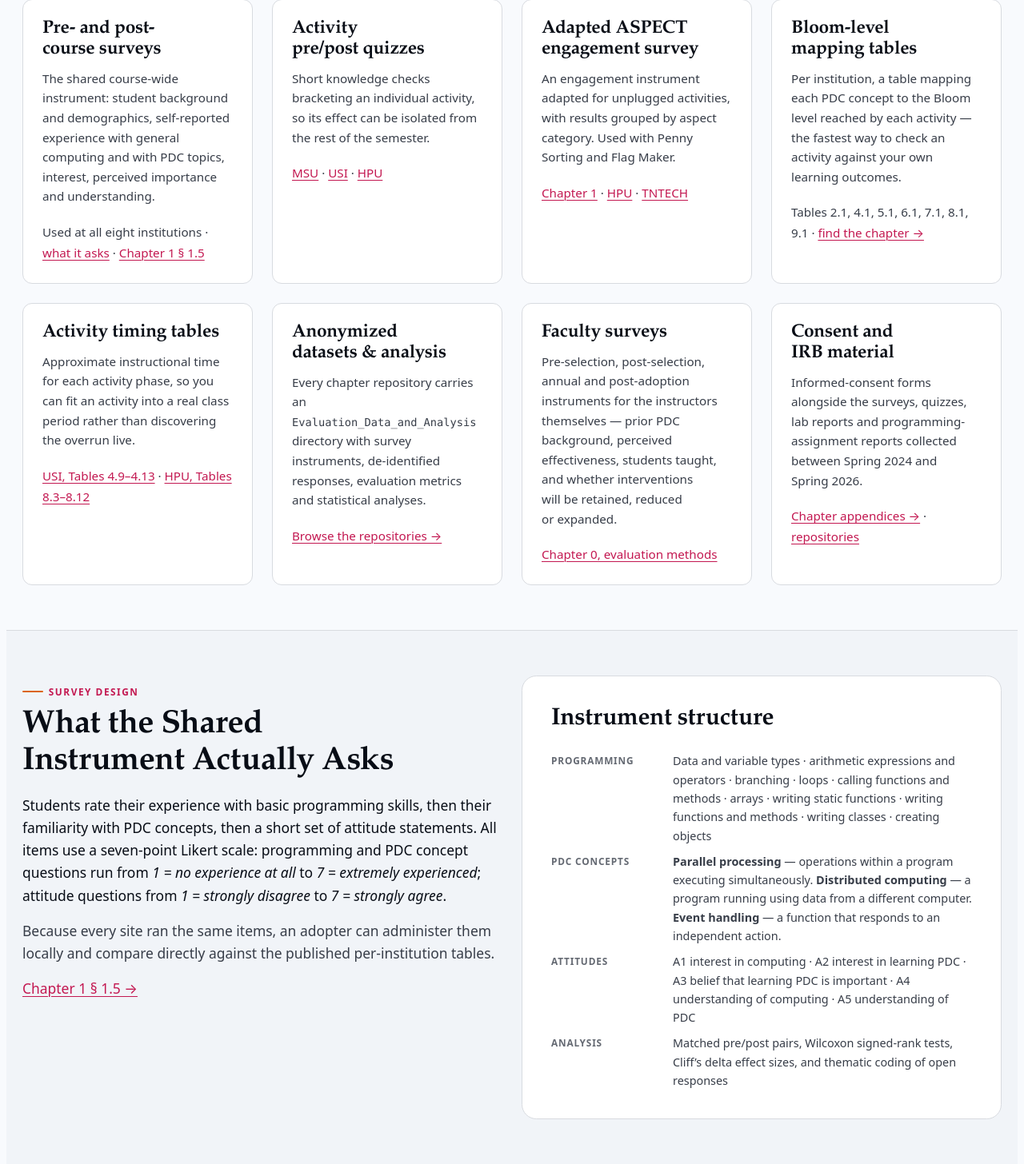
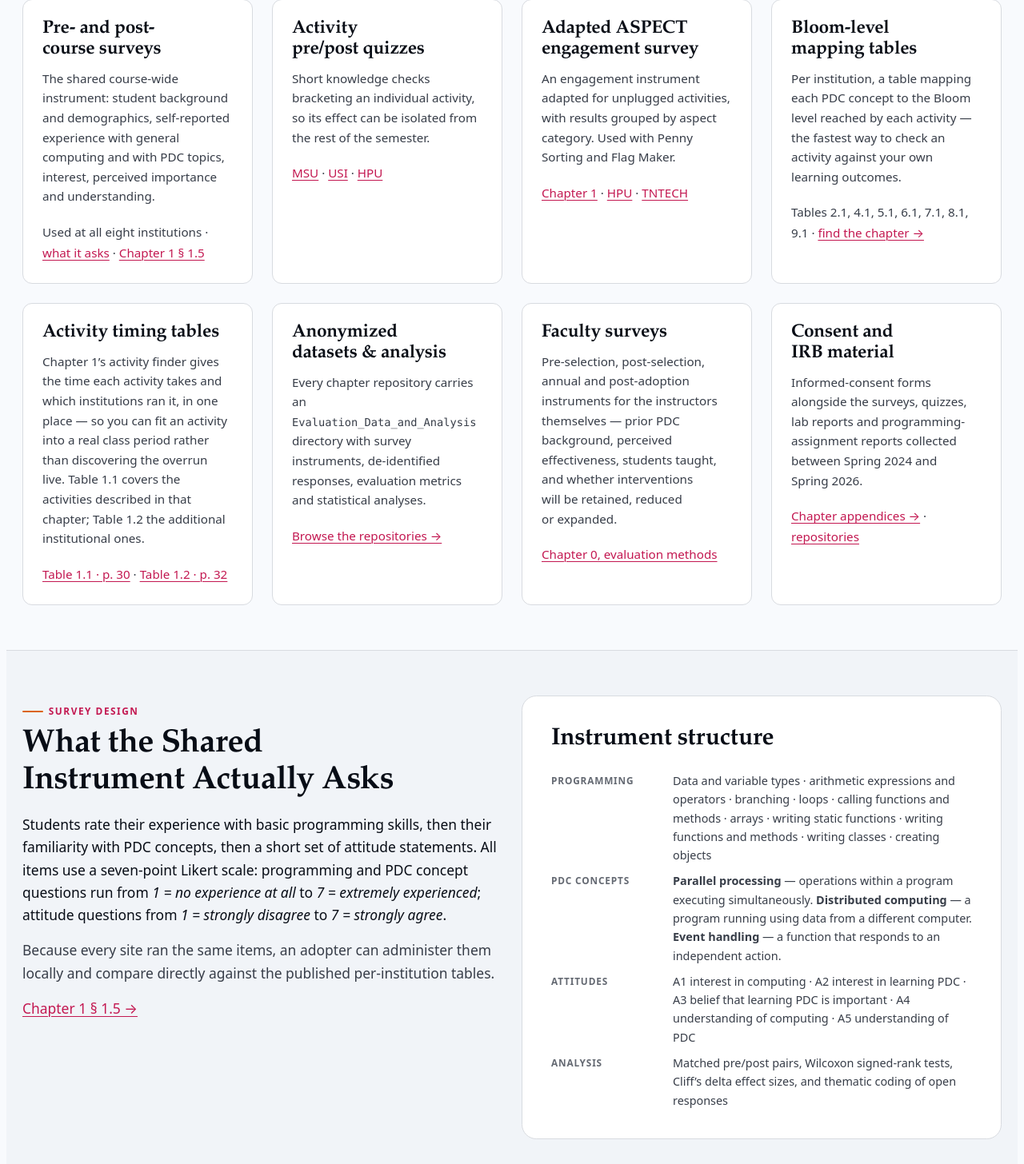
Before and after one commit to buddhi1/nsfexemplar, a PHP site: page /resources.php in a window 1280 px wide. Shown: the part 791-2247 px from the top of the page at 80% size. Run offline with PHP 8.4, Linux system fonts and the light colour scheme.

Commit message:
Point activity timings at Tables 1.1/1.2; drop the index of terms
The timing card sent readers to USI's and HPU's own tables, which cover two
institutions between them. Chapter 1's activity finder carries the duration
for every activity in one place, so the card now links Table 1.1 (p. 30) and
Table 1.2 (p. 32) and nothing else.

"Search Terms That Work" claimed the volume has an index of terms. It does
not: the PDF outline still carries a bookmark by that name, but no page in
this build renders one — which is presumably how the claim survived. The
lede now says what §0.5.4 actually says: table of contents for chapters and
sections, each chapter's abstract and descriptor elements for a quick read,
and PDF search for the rest. The same claim is removed from the eBook page's
version-of-record note.

The search terms themselves already matched §0.5.4 verbatim and are
unchanged.

Audits clean; 51 internal links and anchors resolve.

Co-Authored-By: Claude Opus 5 <noreply@anthropic.com>

```diff
--- a/ebook.php
+++ b/ebook.php
@@ -302,7 +302,7 @@ include 'partials/header.php';
 
   <div class="callout callout--info mt-4">
     <strong>The full PDF is the official version of record.</strong> It is a single volume with complete
-    cross-references between chapters, a shared bibliography (pp.&nbsp;296&ndash;301) and an index of terms.
+    cross-references between chapters, and a shared bibliography (pp.&nbsp;296&ndash;301).
     Chapters are not published as standalone files, because a chapter cut out of the volume loses both. The
     summaries below are here so you can find the right chapter quickly, then open the volume at that page.
   </div>
--- a/resources.php
+++ b/resources.php
@@ -42,9 +42,11 @@ include 'partials/header.php';
         the fastest way to check an activity against your own learning outcomes.</p>
       <p class="card-foot">Tables 2.1, 4.1, 5.1, 6.1, 7.1, 8.1, 9.1 &middot; <a href="ebook.php#chapters">find the chapter &rarr;</a></p></article>
     <article class="card"><h3>Activity timing tables</h3>
-      <p>Approximate instructional time for each activity phase, so you can fit an activity into a real class
-        period rather than discovering the overrun live.</p>
-      <p class="card-foot"><a href="download.php?f=book&amp;p=122">USI, Tables 4.9&ndash;4.13</a> &middot; <a href="download.php?f=book&amp;p=236">HPU, Tables 8.3&ndash;8.12</a></p></article>
+      <p>Chapter 1&rsquo;s activity finder gives the time each activity takes and which institutions ran it,
+        in one place &mdash; so you can fit an activity into a real class period rather than discovering the
+        overrun live. Table 1.1 covers the activities described in that chapter; Table 1.2 the additional
+        institutional ones.</p>
+      <p class="card-foot"><a href="download.php?f=book&amp;p=30">Table 1.1 &middot; p.&nbsp;30</a> &middot; <a href="download.php?f=book&amp;p=32">Table 1.2 &middot; p.&nbsp;32</a></p></article>
     <article class="card"><h3>Anonymized datasets &amp; analysis</h3>
       <p>Every chapter repository carries an <code>Evaluation_Data_and_Analysis</code> directory with survey
         instruments, de-identified responses, evaluation metrics and statistical analyses.</p>
@@ -216,7 +218,7 @@ include 'partials/header.php';
         </button>
         <div class="disclose-panel"><div><div class="inner"><p>Yes &mdash; some consultation from project personnel is available to help
         adopters select and adapt materials.
-        <a href="mailto:contact@nsfexemplar.cdercenter.org">contact@nsfexemplar.cdercenter.org</a>.</p></div></div></div>
+        <a href="/contact.php">Request adoption help</a>.</p></div></div></div>
       </div>
       </div>
     </div>
@@ -232,9 +234,10 @@ include 'partials/header.php';
   <div class="shell section" id="finding">
     <p class="eyebrow">Finding material quickly</p>
     <h2 class="mt-2">Search Terms That Work</h2>
-    <p class="lede mt-2">The fastest way to use the volume is to combine chapter-level navigation with search.
-      The index of terms provides another entry point for locating recurring PDC concepts, activity names,
-      tools and assessment terms across the institutional chapters.</p>
+    <p class="lede mt-2">The fastest way to use the volume is to combine chapter-level navigation with
+      search. The table of contents gives the major chapters and sections; each institutional chapter opens
+      with an abstract and descriptor elements for a quick read of what it covers; and PDF search finds
+      activity names, PDC concepts, tools and evidence terms wherever they appear.</p>
 
     <div class="grid grid--halves mt-4">
       <div class="panel">
```
Also changed, not shown: README.md.
